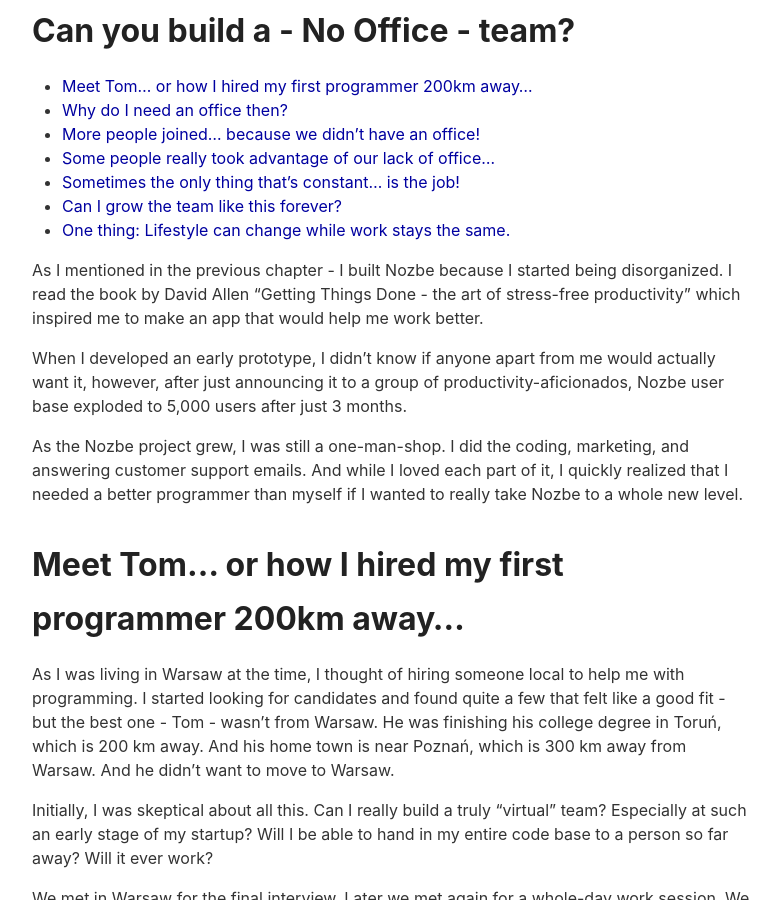
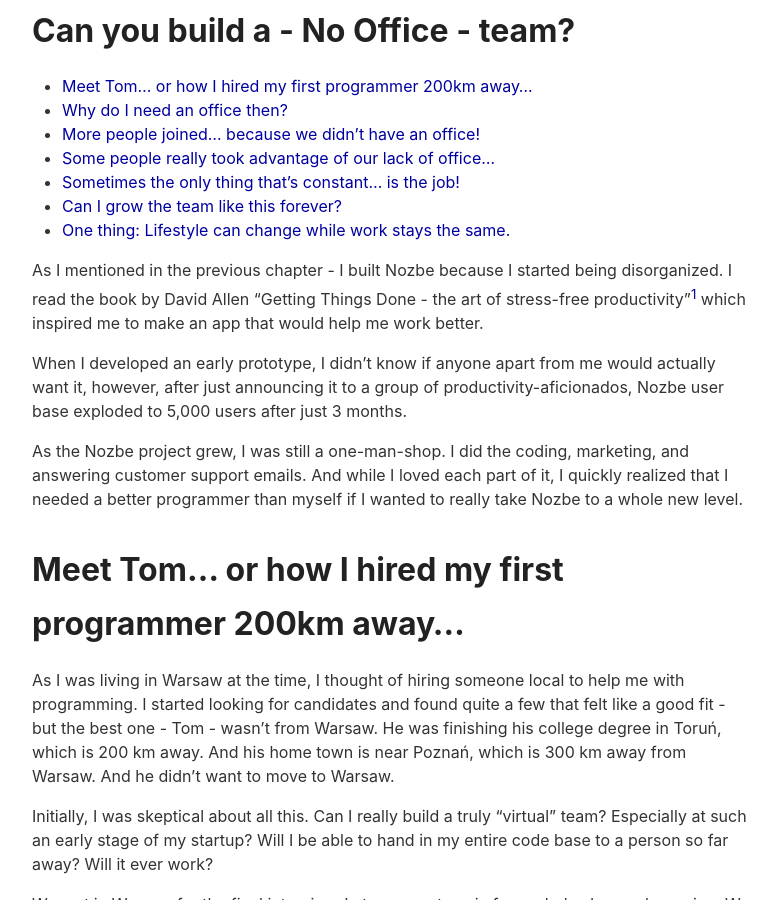
Before and after one commit to Nozbe/NoOffice.org, a Jekyll site: the page built from _book/team.md, in a window 1280 px wide and 900 px high, scrolled down 447 px. Shown: the whole window, without its empty margins (248-1028 px from the left). Built offline with Jekyll 4.4.1, drawn with Linux system fonts in a browser that asks for light colours; some of the changed text lies outside the part shown.

Commit message:
Added david allen

```diff
--- a/_book/team.md
+++ b/_book/team.md
@@ -7,7 +7,7 @@
 * TOC
 {:toc}
 
-As I mentioned in the previous chapter - I built Nozbe because I started being disorganized. I read the book by David Allen “Getting Things Done - the art of stress-free productivity” which inspired me to make an app that would help me work better.
+As I mentioned in the previous chapter - I built Nozbe because I started being disorganized. I read the book by David Allen “Getting Things Done - the art of stress-free productivity”[^1] which inspired me to make an app that would help me work better.
 
 When I developed an early prototype, I didn’t know if anyone apart from me would actually want it, however, after just announcing it to a group of productivity-aficionados, Nozbe user base exploded to 5,000 users after just 3 months.
 
@@ -80,3 +80,5 @@
 ## One thing: Lifestyle can change while work stays the same.
 
 As a "no office" company you can not only hire the best person for a job, but you can do so much more - you can boost your team members' lifestyle. They get to choose where and how they live. When their personal situation changes, they graduate, they marry, they have kids, they move to a different location… and their work remains the only constant thing in their lives.
+
+[^1]: ["Getting Things Done. The Art of Stress-free Productivity"](https://gettingthingsdone.com) by [David Allen](https://sliwinski.com/david-allen-on-getting-things-done-in-2011-in/)
```
Also changed, not shown: _book/write.md (+1 -1 lines).
